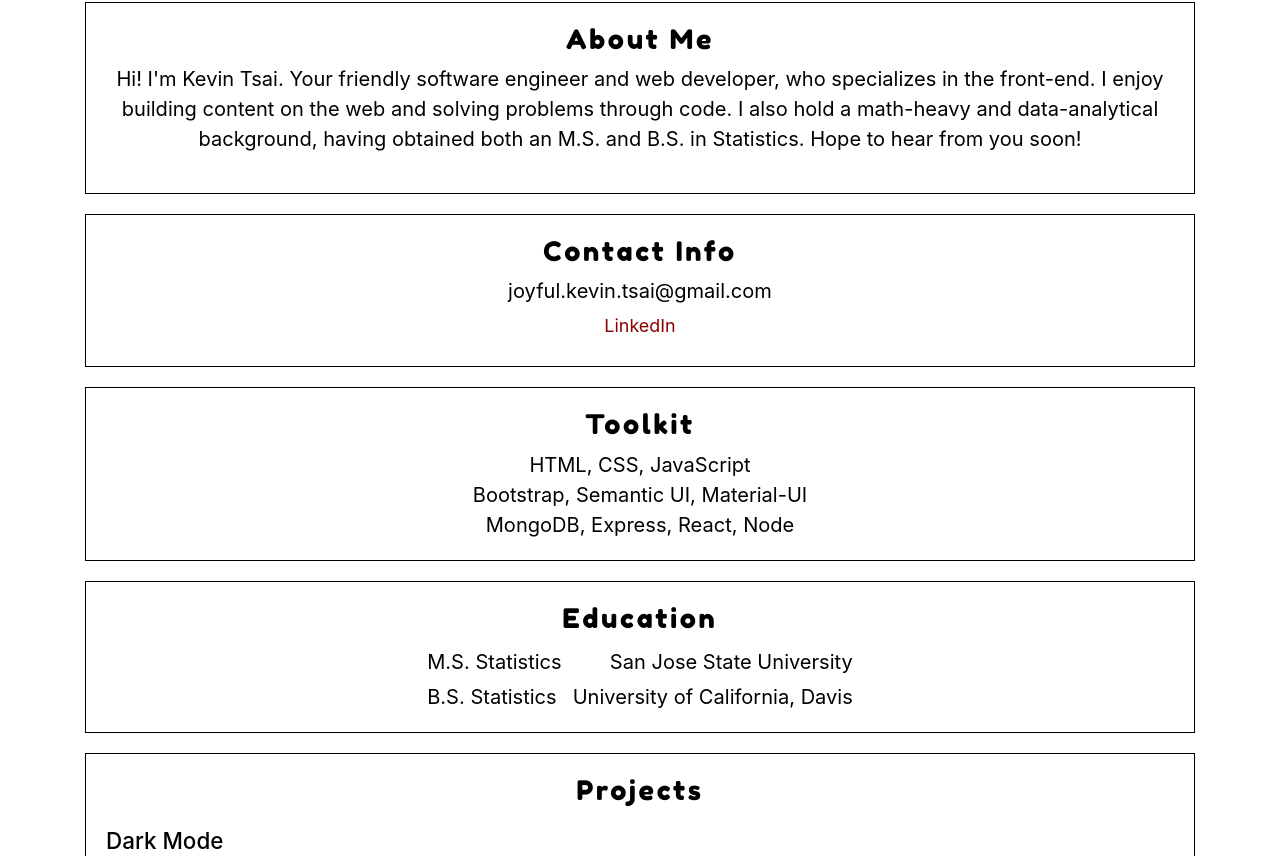
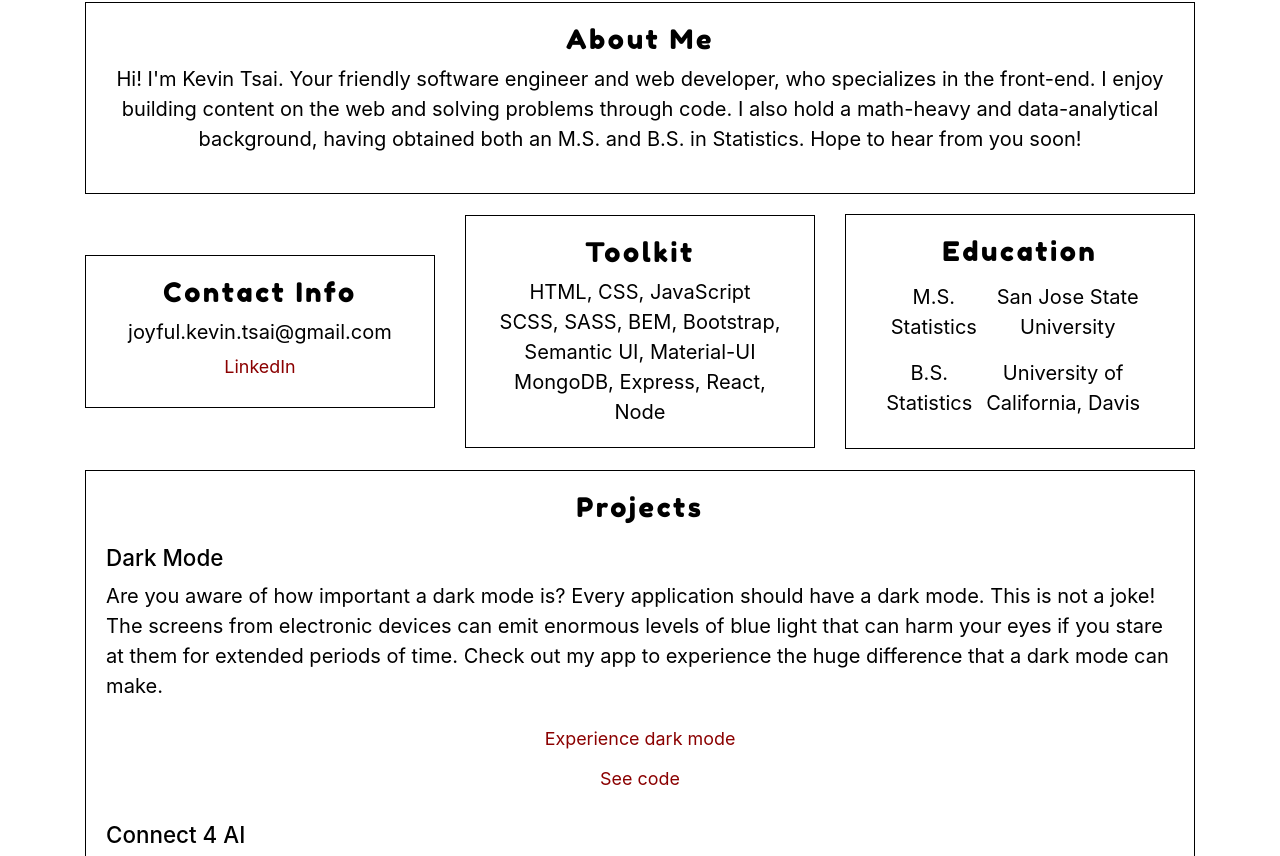
Before and after one commit to kevin-tsai-93/resume-website, a Next.js app: page / in a window 1280 px wide. Shown: the part 564-1420 px from the top of the page. Built offline with nearby package versions, Linux system fonts and the light colour scheme; a web font is replaced by a local one.

Commit message:
Add files via upload

```diff
--- a/components/index/Resume.js
+++ b/components/index/Resume.js
@@ -1,5 +1,7 @@
 import Head from "next/head";
 import Link from "next/link";
+import Row from 'react-bootstrap/Row';
+import Col from 'react-bootstrap/Col';
 
 const Resume = () => {
     return (
@@ -9,19 +11,28 @@ const Resume = () => {
                 <link href="https://fonts.googleapis.com/css2?family=Fredoka+One&family=Stint+Ultra+Condensed&family=Sue+Ellen+Francisco&display=swap" rel="stylesheet"/>
             </Head>
             <body>
-                <div>
+                <Row>
+                    <Col>
                         <header className="header">
-                        <h1 className="header-primary">
+                        <div className="header-primary">
                             <h1 className="header-primary-main">Hi! I'm Kevin Tsai.</h1>
                             <h3 className="header-primary-sub">I'm a web developer and software engineer.</h3>
-                        </h1>
+                        </div>
                     </header>
+                    </Col>
+                </Row>
+                <Row>
+                    <Col>
                         <section className="about-me">
                             <h4 className="about-me-title">About Me</h4>
                             <p className="about-me-description">Hi! I'm Kevin Tsai. Your friendly software engineer and web developer, who specializes in the front-end. I enjoy building content on the web and solving problems through code.
                                 I also hold a math-heavy and data-analytical background, having obtained both an M.S. and B.S. in Statistics.
                                 Hope to hear from you soon!</p>
                         </section>
+                    </Col>
+                </Row>
+                <Row>
+                    <Col xs={12} lg={4} className="my-auto">
                         <section className="contact-info">
                             <h4 className="contact-info-title">Contact Info</h4>
                             <div className="contact-info-description">
@@ -31,14 +42,18 @@ const Resume = () => {
                                 </span>
                             </div>
                         </section>
+                    </Col>
+                    <Col lg={4} md={6} className="my-auto">
                         <section className="toolkit">
                             <h4 className="toolkit-title">Toolkit</h4>
                             <div className="toolkit-list">
                                 <div className="toolkit-list-tool"><strong>HTML, CSS, JavaScript</strong></div>
-                            <div className="toolkit-list-tool">Bootstrap, Semantic UI, Material-UI</div>
+                                <div className="toolkit-list-tool">SCSS, SASS, BEM, Bootstrap, Semantic UI, Material-UI</div>
                                 <div className="toolkit-list-tool">MongoDB, Express, React, Node</div>
                             </div>
                         </section>
+                    </Col>
+                    <Col lg={4} md={6} className="my-auto">
                         <section className="education">
                             <h4 className="education-title">Education</h4>
                             <div className="education-list">
@@ -46,6 +61,10 @@ const Resume = () => {
                                 <div className="education-list-degree"><span><strong>B.S. Statistics</strong></span><span className="school">University of California, Davis</span></div>
                             </div>
                         </section>
+                    </Col>
+                </Row>
+                <Row>
+                    <Col>
                         <section className="projects">
                             <h4 className="projects-title">Projects</h4>
                             <div className="projects-list">
@@ -102,6 +121,10 @@ const Resume = () => {
                                 </div>
                             </div>
                         </section>
+                    </Col>
+                </Row>
+                <Row>
+                    <Col>
                         <section className="certificates">
                             <h4 className="certificates-title">Certificates</h4>
                             <div className="certificates-list">
@@ -114,7 +137,8 @@ const Resume = () => {
                                 <div className="certificates-list-certificate"><a className="btn" href="https://coursera.org/share/ab0770f27807f7b8888a86b91c69bb0a" target="_blank">UC San Diego's Algorithms on Strings Course @ Coursera</a></div>
                             </div>
                         </section>
-                </div>
+                    </Col>
+                </Row>
             </body>
         </div>
     );
--- a/styles/resume.css
+++ b/styles/resume.css
@@ -247,26 +247,27 @@ a.btn {
   /* Medium devices (tablets, 768px and up) The navbar toggle appears at this breakpoint */
   @media (min-width: 768px) {
     .education-list-degree {
-        padding-left: 7em;
-        padding-right: 7em;
-        padding-top: 0.2em;
+        padding-left: 1em;
+        padding-right: 1em;
+        padding-top: 0.3em;
+        padding-bottom: 0.5em;
     }
   }
 
   /* Large devices (desktops, 992px and up) */
-  @media (min-width: 992px) {
+  /* @media (min-width: 992px) {
     .education-list-degree {
-        padding-left: 12em;
-        padding-right: 12em;
-        padding-top: 0.2em;
+        padding-left: 1em;
+        padding-right: 1em;
+        padding-top: 0.5em;
     }
-  }
+  } */
 
   /* Extra large devices (large desktops, 1200px and up) */
-  @media (min-width: 1200px) {
+  /* @media (min-width: 1200px) {
     .education-list-degree {
         padding-left: 16em;
         padding-right: 16em;
         padding-top: 0.2em;
     }
-  }
+  } */
```
Lines whose indentation alone changed are shown as unchanged.
